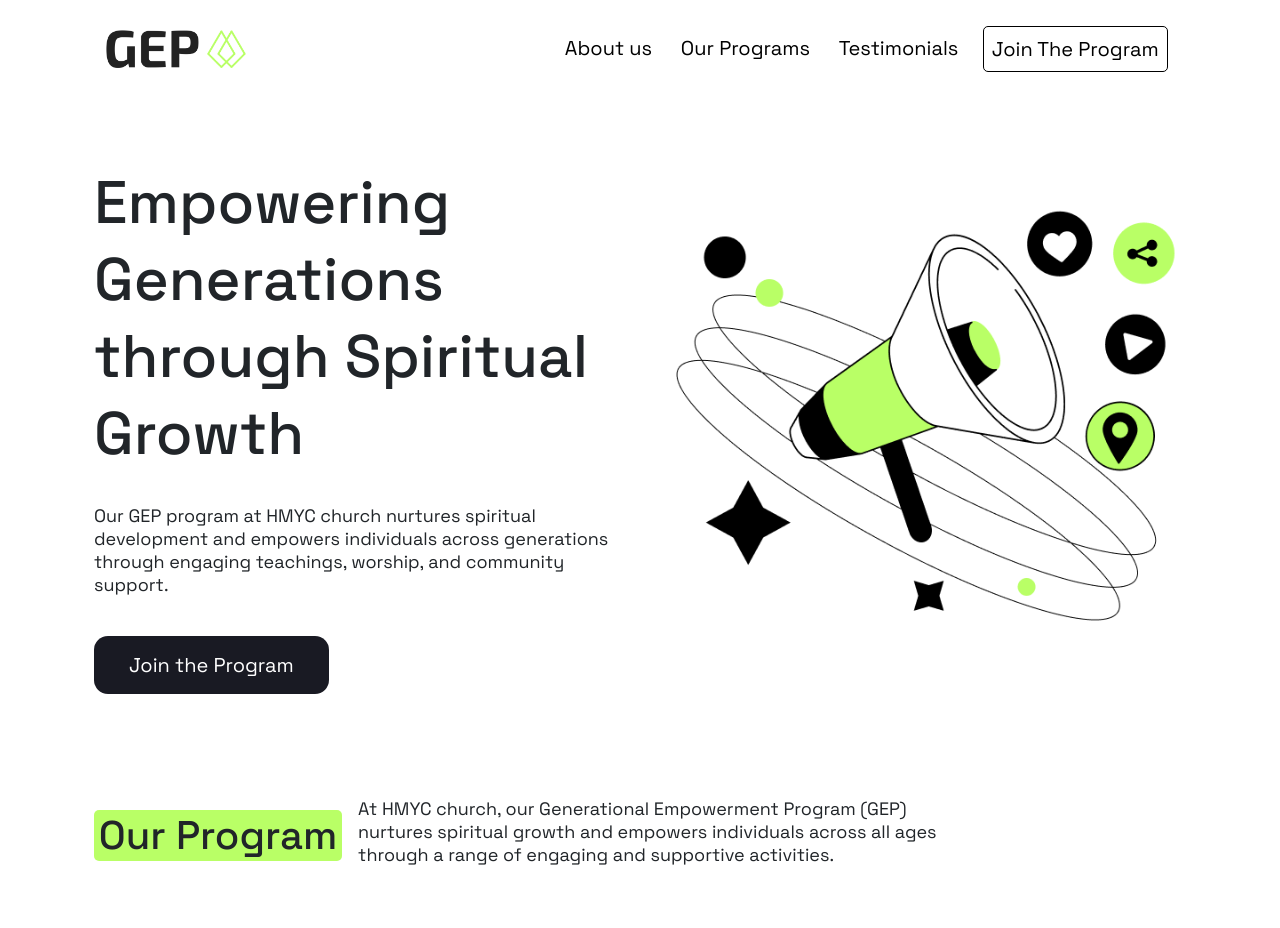
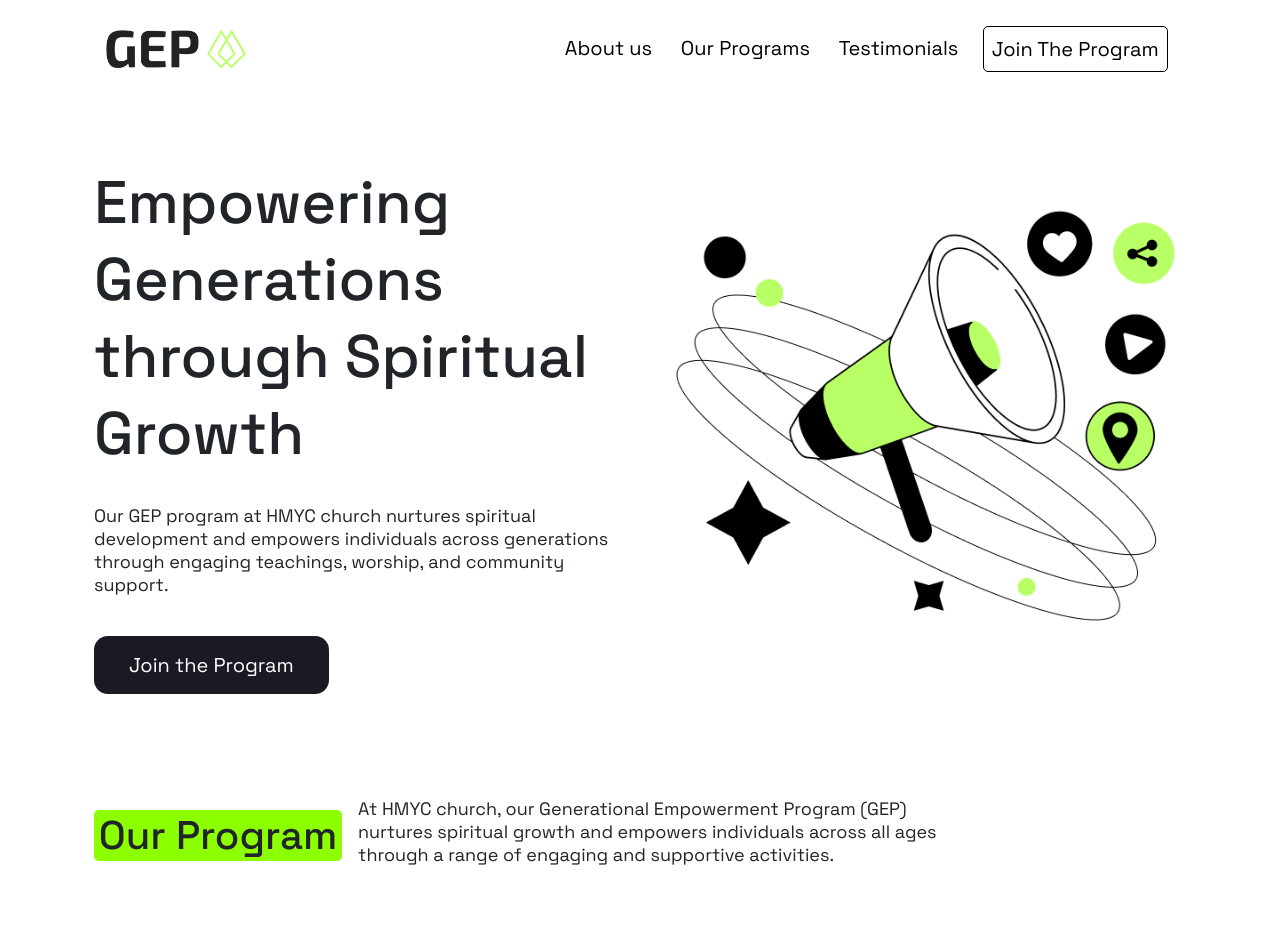
Before and after one commit to KALU-c/GEP-2, a React (Vite) app in the folder client/: page / in a window 1280 px wide. Shown: the top 928 px of the page. Built offline with nearby package versions, Linux system fonts and the light colour scheme.

Commit message:
fix: color change

```diff
--- a/client/src/index.css
+++ b/client/src/index.css
@@ -3,7 +3,7 @@
 :root {
   --font-base: "Space Grotesk", sans-serif;
   --color-text: #000000;
-  --color-highlight: #b9ff66;
+  --color-highlight: #8cff00;
   --color-dark: #191a23;
   --color-grey: #f3f3f3;
 }
```
Also changed, not shown: client/src/constants/images.ts (+0 -12 lines).
